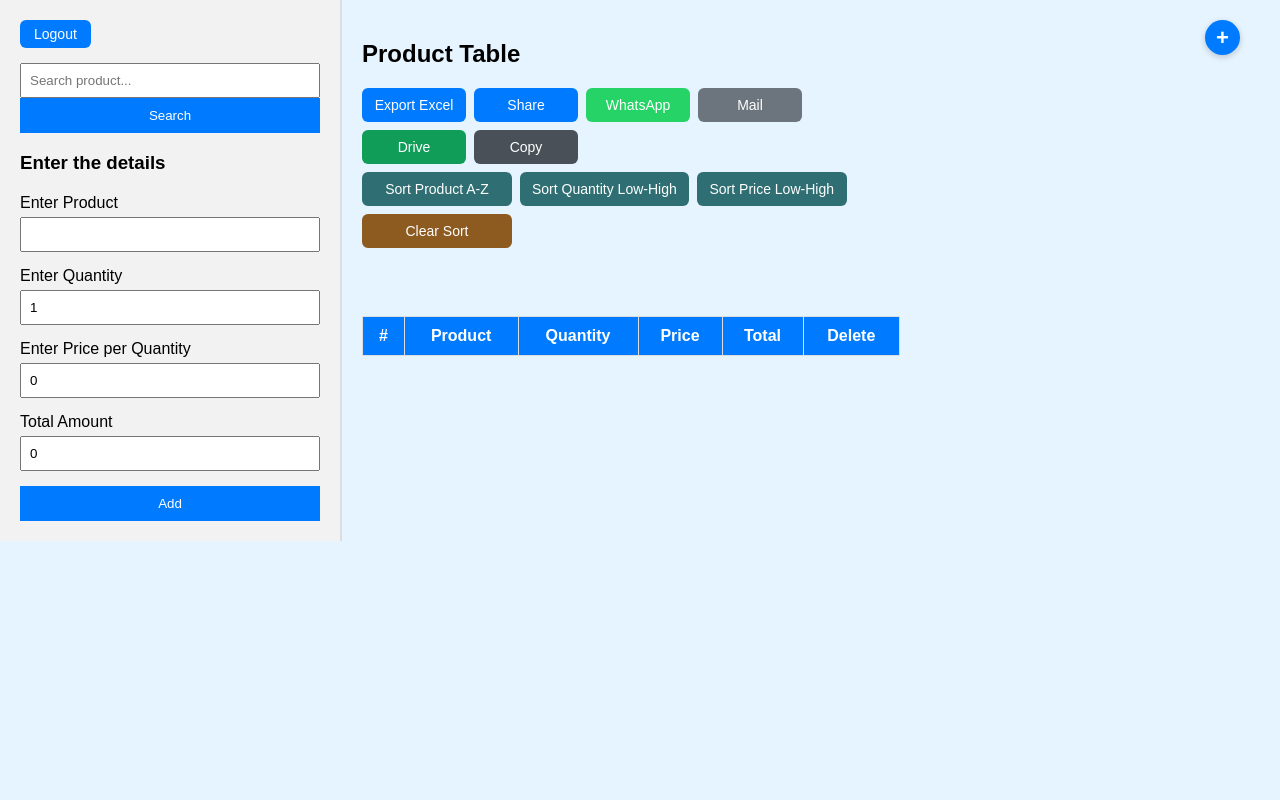
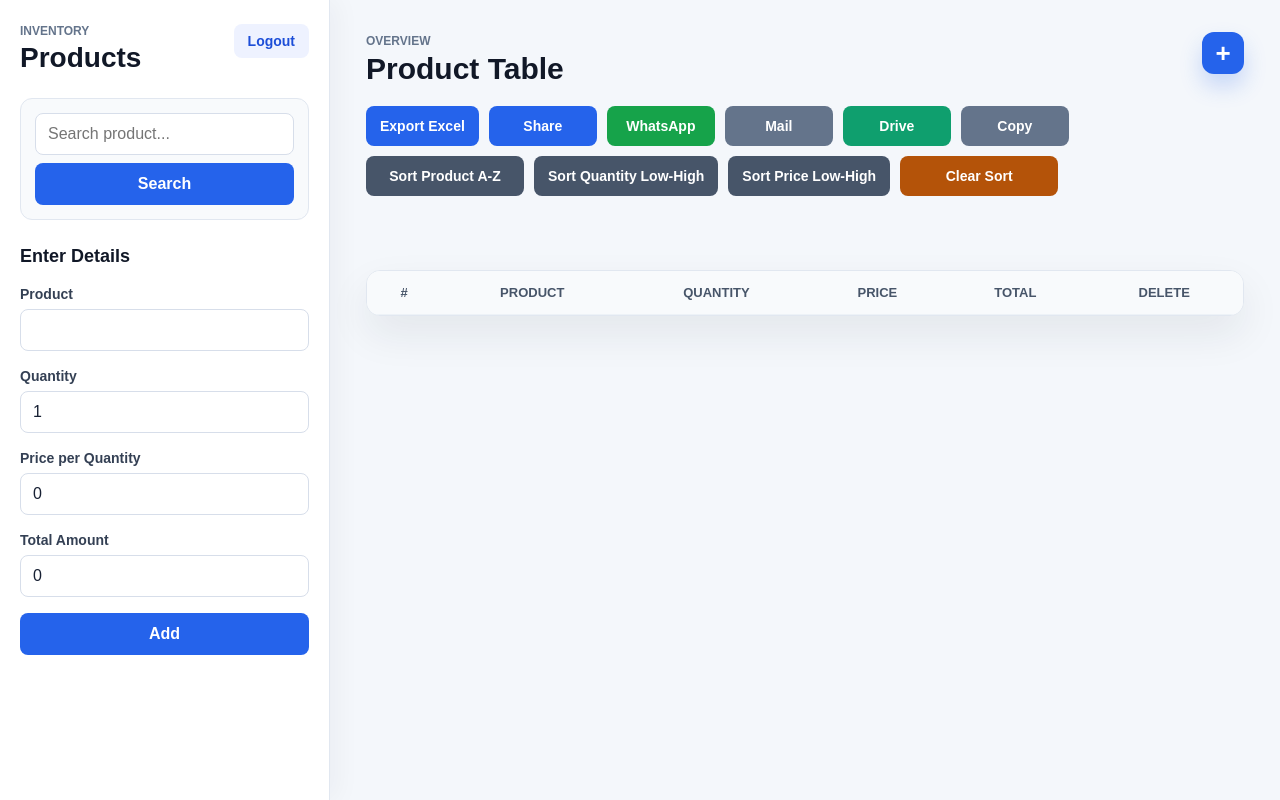
Before and after one commit to raithathamitansh-create/Company_Default_Website, a website: page Frontend/index.html in a window 1280 px wide. Drawn offline with Linux system fonts and the light colour scheme; no server answers; sample sign-in values are in the browser's storage.

Commit message:
Refresh product table UI

```diff
--- a/Frontend/index.html
+++ b/Frontend/index.html
@@ -1,6 +1,7 @@
 <!DOCTYPE html>
 <html>
 <head>
+    <meta name="viewport" content="width=device-width, initial-scale=1.0">
     <title>Product System</title>
     <link rel="stylesheet" href="style.css">
 </head>
@@ -8,27 +9,33 @@
 
 <!-- LEFT PANEL -->
 <div class="sidebar">
+    <div class="sidebar-header">
+        <div>
+            <p class="eyebrow">Inventory</p>
+            <h1>Products</h1>
+        </div>
         <button id="logoutBtn" class="logout-btn">Logout</button>
+    </div>
 
-    <div style="margin-bottom: 10px;">
+    <div class="search-box">
        <input id="searchInput" placeholder="Search product..." />
        <button id="searchBtn">Search</button>
     </div>
 
-    <h3>Enter the details</h3>
+    <h3>Enter Details</h3>
 
     <div class="form-group">
-        <label>Enter Product</label>
+        <label>Product</label>
         <input id="product" maxlength = "10">
     </div>
 
     <div class="form-group">
-        <label>Enter Quantity</label>
+        <label>Quantity</label>
         <input id="quantity" type="number" max="20" min="1"  >
     </div>
 
     <div class="form-group">
-        <label>Enter Price per Quantity</label>
+        <label>Price per Quantity</label>
         <input id="price" type="number" min="1" max="60">
     </div>
 
@@ -46,7 +53,12 @@
     <!-- PLUS ICON -->
     <div class="add-icon" id="addIcon">+</div>
 
+    <div class="main-header">
+        <div>
+            <p class="eyebrow">Overview</p>
             <h2>Product Table</h2>
+        </div>
+    </div>
 
     <div class="table-actions" aria-label="Table actions">
         <button id="exportBtn" class="action-btn">Export Excel</button>
@@ -67,6 +79,7 @@
     <p id="shareStatus" class="share-status" role="status" aria-live="polite"></p>
     <p id="tableSummary" class="table-summary"></p>
 
+    <div class="table-card">
         <table id="dataTable">
             <thead>
                 <tr>
@@ -80,6 +93,7 @@
             </thead>
             <tbody></tbody>
         </table>
+    </div>
 
 </div>
 
--- a/Frontend/style.css
+++ b/Frontend/style.css
@@ -1,329 +1,394 @@
-/* ======================
-   GLOBAL
-====================== */
-body {
-    font-family: Arial, sans-serif;
-    display: flex;
-    margin: 0;
-    background-color: #e6f4ff; /* light sky blue */
+* {
+    box-sizing: border-box;
 }
 
-/* ======================
-   LEFT PANEL
-====================== */
-.sidebar {
-    width: 300px;
-    background: #f2f2f2;
-    padding: 20px;
-    border-right: 2px solid #ddd;
+body {
+    min-height: 100vh;
+    margin: 0;
+    display: flex;
+    background: #f4f7fb;
+    color: #172033;
+    font-family: Arial, sans-serif;
 }
 
-.sidebar h3 {
-    margin-bottom: 20px;
+button,
+input {
+    font: inherit;
 }
 
-.form-group {
-    margin-bottom: 15px;
-    position: relative;
+button {
+    border: 0;
+    cursor: pointer;
+    transition: background 0.2s, box-shadow 0.2s, transform 0.2s;
+}
+
+button:hover {
+    transform: translateY(-1px);
 }
 
 input {
     width: 100%;
-    padding: 8px;
-    margin-top: 5px;
-    box-sizing: border-box;
+    min-height: 42px;
+    padding: 10px 12px;
+    margin-top: 6px;
+    border: 1px solid #d7deea;
+    border-radius: 8px;
+    background: #ffffff;
+    color: #172033;
+    outline: none;
 }
 
-/* ======================
-   BUTTON
-====================== */
-button {
-    width: 100%;
-    padding: 10px;
-    background: #007BFF;
-    color: white;
-    border: none;
-    cursor: pointer;
-    transition: 0.2s;
+input:focus {
+    border-color: #2563eb;
+    box-shadow: 0 0 0 3px rgba(37, 99, 235, 0.12);
 }
 
-button:hover {
-    background: #0056b3;
+.sidebar {
+    width: 330px;
+    min-height: 100vh;
+    padding: 24px 20px;
+    background: #ffffff;
+    border-right: 1px solid #e1e7f0;
+    box-shadow: 8px 0 24px rgba(23, 32, 51, 0.04);
 }
 
-/* ======================
-   MAIN SECTION
-====================== */
+.sidebar-header {
+    display: flex;
+    align-items: flex-start;
+    justify-content: space-between;
+    gap: 16px;
+    margin-bottom: 24px;
+}
+
+.eyebrow {
+    margin: 0 0 4px;
+    color: #64748b;
+    font-size: 12px;
+    font-weight: 700;
+    letter-spacing: 0;
+    text-transform: uppercase;
+}
+
+h1,
+h2,
+h3 {
+    margin: 0;
+    color: #111827;
+}
+
+h1 {
+    font-size: 28px;
+}
+
+h2 {
+    font-size: 30px;
+}
+
+h3 {
+    margin: 26px 0 18px;
+    font-size: 18px;
+}
+
+.logout-btn {
+    width: auto;
+    padding: 9px 14px;
+    border-radius: 8px;
+    background: #eef2ff;
+    color: #1d4ed8;
+    font-size: 14px;
+    font-weight: 700;
+}
+
+.logout-btn:hover {
+    background: #dbeafe;
+}
+
+.search-box {
+    display: grid;
+    gap: 8px;
+    padding: 14px;
+    border: 1px solid #e1e7f0;
+    border-radius: 12px;
+    background: #f8fafc;
+}
+
+.search-box input {
+    margin: 0;
+}
+
+.search-box button,
+#addBtn {
+    width: 100%;
+    min-height: 42px;
+    border-radius: 8px;
+    background: #2563eb;
+    color: #ffffff;
+    font-weight: 700;
+}
+
+.search-box button:hover,
+#addBtn:hover {
+    background: #1d4ed8;
+}
+
+.form-group {
+    margin-bottom: 16px;
+}
+
+.form-group label {
+    color: #344054;
+    font-size: 14px;
+    font-weight: 700;
+}
+
 .main {
     flex: 1;
-    padding: 20px;
-    padding-right: 380px; /* space for preview */
+    min-width: 0;
+    padding: 34px 36px;
     position: relative;
 }
 
-/* ======================
-   IMAGE PREVIEW
-====================== */
-.preview-box {
-    position: absolute;
-    right: 40px;
-    top: 120px;
-    width: 350px;
-    height: 350px;
-    border: 1px solid #ccc;
-    background: white;
-    display: none;
+.main-header {
+    display: flex;
+    justify-content: space-between;
     align-items: center;
-    justify-content: center;
+    margin-bottom: 20px;
 }
 
-.preview-box img {
-    width: 100%;
-    height: 100%;
-    object-fit: contain;
+.add-icon {
+    position: absolute;
+    top: 32px;
+    right: 36px;
+    width: 42px;
+    height: 42px;
+    border-radius: 12px;
+    background: #2563eb;
+    color: #ffffff;
+    font-size: 26px;
+    font-weight: 700;
+    line-height: 42px;
+    text-align: center;
+    cursor: pointer;
+    box-shadow: 0 12px 22px rgba(37, 99, 235, 0.22);
+    transition: background 0.2s, transform 0.2s;
 }
 
-/* ======================
-   TABLE
-====================== */
+.add-icon:hover {
+    background: #1d4ed8;
+    transform: translateY(-1px);
+}
+
+.table-actions,
+.sort-actions {
+    display: flex;
+    flex-wrap: wrap;
+    gap: 10px;
+    max-width: 900px;
+}
+
+.table-actions {
+    margin-bottom: 10px;
+}
+
+.sort-actions {
+    margin-bottom: 14px;
+}
+
+.action-btn,
+.sort-btn {
+    width: auto;
+    min-height: 40px;
+    padding: 10px 14px;
+    border-radius: 8px;
+    color: #ffffff;
+    font-size: 14px;
+    font-weight: 700;
+}
+
+.action-btn {
+    min-width: 108px;
+    background: #2563eb;
+}
+
+.action-btn:hover {
+    background: #1d4ed8;
+}
+
+.sort-btn {
+    min-width: 158px;
+    background: #475569;
+}
+
+.sort-btn:hover {
+    background: #334155;
+}
+
+.sort-btn.active-sort {
+    background: #0f766e;
+    box-shadow: 0 0 0 3px rgba(15, 118, 110, 0.15);
+}
+
+.whatsapp-btn {
+    background: #16a34a;
+}
+
+.whatsapp-btn:hover {
+    background: #15803d;
+}
+
+.mail-btn,
+.copy-btn {
+    background: #64748b;
+}
+
+.mail-btn:hover,
+.copy-btn:hover {
+    background: #475569;
+}
+
+.drive-btn {
+    background: #0f9f6e;
+}
+
+.drive-btn:hover {
+    background: #0b8159;
+}
+
+.clear-sort-btn {
+    background: #b45309;
+}
+
+.clear-sort-btn:hover {
+    background: #92400e;
+}
+
+.share-status,
+.table-summary {
+    min-height: 20px;
+    margin: 0 0 10px;
+    font-size: 14px;
+    font-weight: 700;
+}
+
+.share-status {
+    color: #0f766e;
+}
+
+.table-summary {
+    color: #334155;
+}
+
+.table-card {
+    max-width: 980px;
+    overflow: hidden;
+    border: 1px solid #e1e7f0;
+    border-radius: 14px;
+    background: #ffffff;
+    box-shadow: 0 18px 40px rgba(23, 32, 51, 0.08);
+}
+
 table {
     width: 100%;
     border-collapse: collapse;
-    margin-top: 10px;
 }
 
-/* HEADER */
 thead th {
-    background: #007BFF;
-    color: white;
-    font-weight: bold;
+    background: #f8fafc;
+    color: #475569;
+    font-size: 13px;
+    font-weight: 800;
+    text-transform: uppercase;
 }
 
-/* CELLS */
-th, td {
-    border: 1px solid #ddd;
-    padding: 10px;
+th,
+td {
+    padding: 14px 16px;
+    border-bottom: 1px solid #edf2f7;
     text-align: center;
 }
 
-/* ======================
-   AUTOCOMPLETE
-====================== */
-.autocomplete-list {
-    border: 1px solid #ccc;
-    max-height: 120px;
-    overflow-y: auto;
-    background: white;
-    position: absolute;
-    width: 100%;
-    z-index: 1000;
+tbody tr:hover {
+    background: #f8fbff;
 }
 
-.autocomplete-item {
-    padding: 8px;
-    cursor: pointer;
+tbody tr:last-child td {
+    border-bottom: 0;
 }
 
-.autocomplete-item:hover {
-    background: #eee;
+.delete-btn {
+    display: inline-flex;
+    align-items: center;
+    justify-content: center;
+    min-width: 64px;
+    min-height: 30px;
+    border-radius: 999px;
+    background: #fee2e2;
+    color: #b91c1c;
+    cursor: pointer;
+    font-size: 13px;
+    font-weight: 700;
 }
 
-.autocomplete-active {
-    background-color: #007BFF;
-    color: white;
+.delete-btn:hover {
+    background: #fecaca;
 }
 
-/* ======================
-   DELETE BUTTON (FIXED)
-====================== */
-.delete-btn {
-    cursor: pointer;
-    font-size: 14px;
-    color: #c1121f;
-    font-weight: bold;
+.preview-box,
+.autocomplete-list,
+.autocomplete-item,
+.autocomplete-active {
     display: none;
 }
 
-/* Show only when row is hovered */
-tr:hover .delete-btn {
-    display: inline;
-}
-
-/* ======================
-   PLUS ICON
-====================== */
-.add-icon {
-    position: absolute;
-    top: 20px;
-    right: 40px;
-
-    width: 35px;
-    height: 35px;
-    background: #007BFF;
-    color: white;
-    font-size: 22px;
-    font-weight: bold;
-    text-align: center;
-    line-height: 35px;
-    border-radius: 50%;
-    cursor: pointer;
-
-    box-shadow: 0 2px 6px rgba(0,0,0,0.2);
-    transition: 0.2s;
-}
-
-.add-icon:hover {
-    background: #0056b3;
-    transform: scale(1.1);
-}
-
-/* LOGOUT BUTTON */
-.logout-btn {
-    padding: 6px 14px;
-    background: #007BFF;
-    color: white;
-    border: none;
-    border-radius: 6px;
-    cursor: pointer;
-    font-size: 14px;
-
-    width: auto;           /* IMPORTANT */
-    display: inline-block; /* IMPORTANT */
-    margin-bottom: 10px;
-}
-
-.logout-btn:hover {
-    background: #0056b3;
-}
-
-.table-actions {
-    display: flex;
-    flex-wrap: wrap;
-    gap: 8px;
-    margin-bottom: 8px;
-    max-width: 760px;
-}
-
-.action-btn {
-    width: auto;
-    min-width: 104px;
-    border-radius: 6px;
-    padding: 9px 12px;
-    font-size: 14px;
-}
-
-.sort-actions {
-    display: flex;
-    flex-wrap: wrap;
-    gap: 8px;
-    margin: 0 0 8px;
-    max-width: 760px;
-}
-
-.sort-btn {
-    width: auto;
-    min-width: 150px;
-    border-radius: 6px;
-    padding: 9px 12px;
-    background: #2f6f73;
-    font-size: 14px;
-}
-
-.sort-btn:hover {
-    background: #24575a;
-}
-
-.sort-btn.active-sort {
-    background: #0b5ed7;
-    box-shadow: 0 0 0 2px rgba(11, 94, 215, 0.2);
-}
-
-.clear-sort-btn {
-    background: #8d5a20;
-}
-
-.clear-sort-btn:hover {
-    background: #704718;
-}
-
-.whatsapp-btn {
-    background: #25D366;
-}
-
-.whatsapp-btn:hover {
-    background: #1da851;
-}
-
-.mail-btn {
-    background: #6c757d;
-}
-
-.mail-btn:hover {
-    background: #545b62;
-}
-
-.drive-btn {
-    background: #0F9D58;
-}
-
-.drive-btn:hover {
-    background: #0b8043;
-}
-
-.copy-btn {
-    background: #495057;
-}
-
-.copy-btn:hover {
-    background: #343a40;
-}
-
-.share-status {
-    min-height: 20px;
-    margin: 0 0 10px;
-    color: #1f4f2f;
-    font-size: 14px;
-    font-weight: bold;
-}
-
-.table-summary {
-    min-height: 20px;
-    margin: 0 0 8px;
-    color: #30343f;
-    font-size: 14px;
-    font-weight: bold;
-}
-
-@media (max-width: 900px) {
+@media (max-width: 980px) {
     body {
         display: block;
     }
 
     .sidebar {
         width: auto;
+        min-height: auto;
         border-right: 0;
-        border-bottom: 2px solid #ddd;
+        border-bottom: 1px solid #e1e7f0;
     }
 
     .main {
-        padding: 20px;
+        padding: 28px 20px;
     }
 
     .add-icon {
+        top: 26px;
         right: 20px;
+    }
+
+    .table-card {
+        overflow-x: auto;
     }
 }
 
-@media (max-width: 520px) {
+@media (max-width: 560px) {
+    h1 {
+        font-size: 24px;
+    }
+
+    h2 {
+        font-size: 24px;
+    }
+
+    .main-header {
+        padding-right: 54px;
+    }
+
     .action-btn,
     .sort-btn {
-        flex: 1 1 calc(50% - 8px);
+        flex: 1 1 calc(50% - 10px);
         min-width: 0;
+        padding: 10px;
     }
 
-    table {
-        display: block;
-        overflow-x: auto;
+    th,
+    td {
+        padding: 12px;
         white-space: nowrap;
     }
 }
```
Lines whose indentation alone changed are shown as unchanged.
